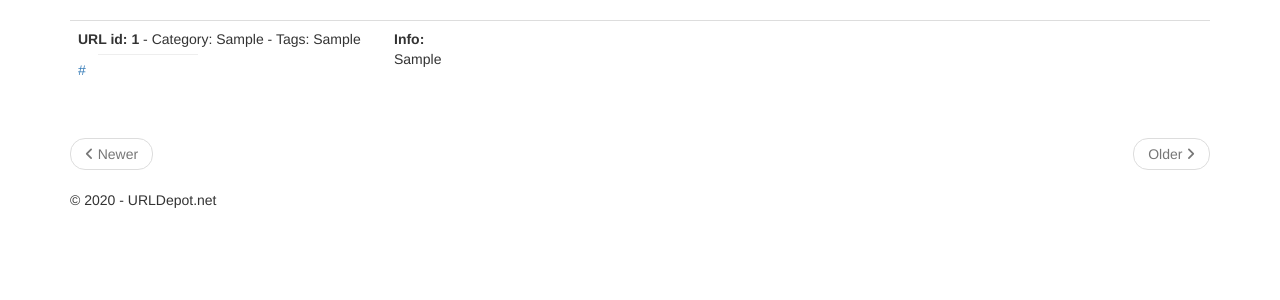
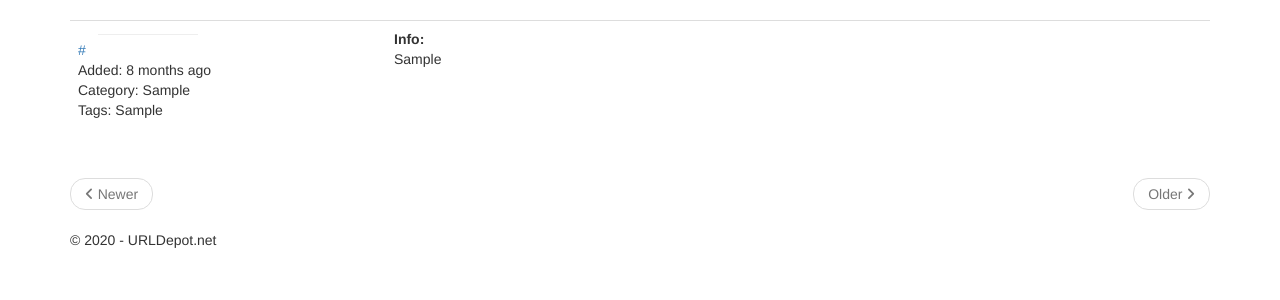
Before and after one commit to eddinn/urldepot, a Flask app: page / in a window 1280 px wide. Shown: the part 52-352 px from the top of the page. Run offline with Flask 2, Linux system fonts and the light colour scheme; tables that the repository leaves empty hold one stand-in row (values such as "Sample post"); some libraries are stand-ins or nearby versions.

Commit message:
reconstruct post layout

```diff
--- a/app/templates/_post.html
+++ b/app/templates/_post.html
@@ -3,11 +3,12 @@
         <tr>
             <td width="70px">
                 <div style="height: auto; width: 300px;">
-                    <b>URL id: {{ post.id }}</b> - Category: {{ post.categories }} - Tags: {{ post.tags }}<br />
-                    <!-- <a href="{{ url_for('main.user', username=post.author.username) }}">{{ post.author.username }} </a>
-                    added: {{ moment(post.timestamp).fromNow() }}<br /> -->
+                    <!-- <a href="{{ url_for('main.user', username=post.author.username) }}">{{ post.author.username }} </a>  -->
                     <hr style="width: auto; text-align: left; margin-left:20px; margin-top: 5px; margin-bottom: 5px; margin-right: 180px;">
-                    <a href="{{ post.url }}" target="_blank">{{ post.url }}</a><br /><br />
+                    <a href="{{ post.url }}" target="_blank">{{ post.url }}</a><br />
+                    Added: {{ moment(post.timestamp).fromNow() }}<br />
+                    Category: {{ post.categories }}<br />
+                    Tags: {{ post.tags }}<br /><br />
                     <p>
                         {% if current_user.is_authenticated %}
                         <a href="{{ url_for('main.editpost', id=post.id) }}"><i class="fas fa-edit"></i></a>&nbsp;&nbsp;&nbsp;<a href="{{ url_for('main.deletepost', id=post.id) }}"><i class="fas fa-trash-alt"></i></a>
```
